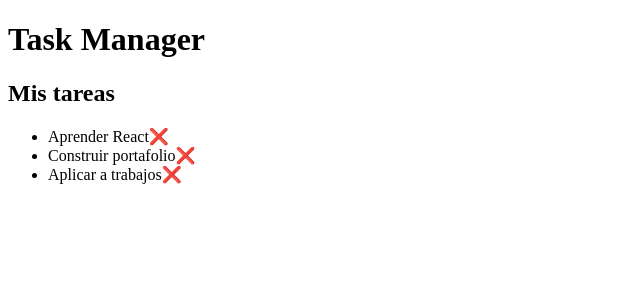
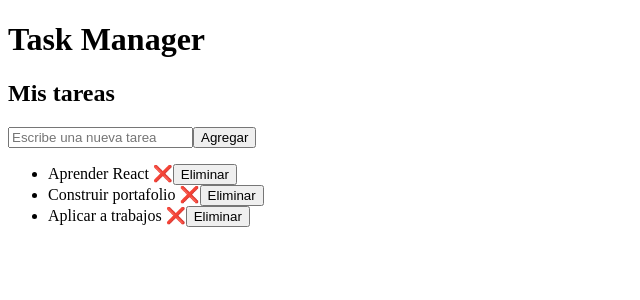
Before and after one commit to CastilloDev1/task-manager-frontend, a React (Vite) app: page / in a window 1280 px wide. Shown: the top 300 px of the page, without its empty margins (0-640 px from the left). Built offline with nearby package versions, Linux system fonts and the light colour scheme.

Commit message:
Feature: Administrador de tareas CRUD

```diff
--- a/src/components/TaskItem.tsx
+++ b/src/components/TaskItem.tsx
@@ -1,10 +1,18 @@
-import type { TaskProps } from "../types/task";
+import type { Task } from "../types/task";
 
-export default function TaskItem({ task }: TaskProps) {
+type TaskIdHandler = (id: number) => void;
+
+type TaskItemProps = {
+    task: Task;
+    onToggleCompleted: TaskIdHandler;
+    onDeleteTask: TaskIdHandler;
+}
+
+export default function TaskItem({ task, onToggleCompleted, onDeleteTask }: TaskItemProps) {
     return (
         <li>
-            <span>{task.title}</span>
-            <span>{task.completed ? "✅" : "❌"}</span>
+            <span onClick={() => onToggleCompleted(task.id)}>{task.title} {task.completed ? "✅" : "❌"}</span>
+            <button onClick={() => onDeleteTask(task.id) } type="button">Eliminar</button>
         </li>
     )
 }
--- a/src/components/TaskList.tsx
+++ b/src/components/TaskList.tsx
@@ -3,13 +3,20 @@ import TaskItem from "./TaskItem"
 
 type TaskListProps = {
     tasks: Task[];
+    onToggleCompleted: (id: number) => void;
+    onDeleteTask: (id: number) => void;
 }
 
 export default function TaskList( props: TaskListProps ) {
     return (
         <ul>
             {props.tasks.map((task) => (
-                <TaskItem key={task.id} task={task} />
+                <TaskItem
+                    key={task.id}
+                    task={task}
+                    onToggleCompleted={props.onToggleCompleted}
+                    onDeleteTask={props.onDeleteTask}
+                />
             ))}
         </ul>
     )
--- a/src/pages/TaskPage.tsx
+++ b/src/pages/TaskPage.tsx
@@ -1,17 +1,63 @@
+import { useState } from "react";
 import TaskList from "../components/TaskList";
 import type { Task } from "../types/task";
 
+const initialTasks: Task[] = [
+    { id: 1, title: "Aprender React", completed: false },
+    { id: 2, title: "Construir portafolio", completed: false },
+    { id: 3, title: "Aplicar a trabajos", completed: false },
+];
+
 export default function TasksPage() {
-    const tasks: Task[] = [
-        { id: 1, title: "Aprender React", completed: false },
-        { id: 2, title: "Construir portafolio", completed: false },
-        { id: 3, title: "Aplicar a trabajos", completed: false },
-    ];
+    const [ tasks, setTasks ] = useState<Task[]>(initialTasks);
+    const [ newTaskTitle, setNewTaskTitle ] = useState("");
+
+    function handleToggleCompleted( id: number): void {
+        setTasks(
+            tasks.map( task => (
+                task.id === id
+                    ? { ...task, completed: !task.completed }
+                    : task
+                )
+            )
+        )
+    }
+
+    function handleSubmitNewTask(event: React.SubmitEvent<HTMLFormElement>): void {
+        event.preventDefault();
+        if (!newTaskTitle.trim()) return;
+
+        const newTask: Task = {
+            id: Date.now(),
+            title: newTaskTitle,
+            completed: false,
+        };
+
+        setTasks((prevTasks) => [...prevTasks, newTask]);
+        setNewTaskTitle("");
+    }
+
+    function handleDeleteTask(id: number): void {
+        setTasks((prevTasks) => prevTasks.filter((task) => task.id !== id));
+    }
 
     return (
         <section>
             <h2>Mis tareas</h2>
-            <TaskList tasks={tasks} />
+            <form onSubmit={handleSubmitNewTask}>
+                <input
+                    type="text"
+                    placeholder="Escribe una nueva tarea"
+                    value={newTaskTitle}
+                    onChange={(event) => setNewTaskTitle(event.target.value)}
+                />
+                <button type="submit">Agregar</button>
+            </form>
+            <TaskList
+                tasks={tasks}
+                onToggleCompleted={handleToggleCompleted}
+                onDeleteTask={handleDeleteTask}
+            />
         </section>
     )
 }
--- a/src/types/task.ts
+++ b/src/types/task.ts
@@ -3,7 +3,3 @@ export type Task = {
   title: string;
   completed: boolean;
 };
-
-export type TaskProps = {
-  task: Task;
-};
```
